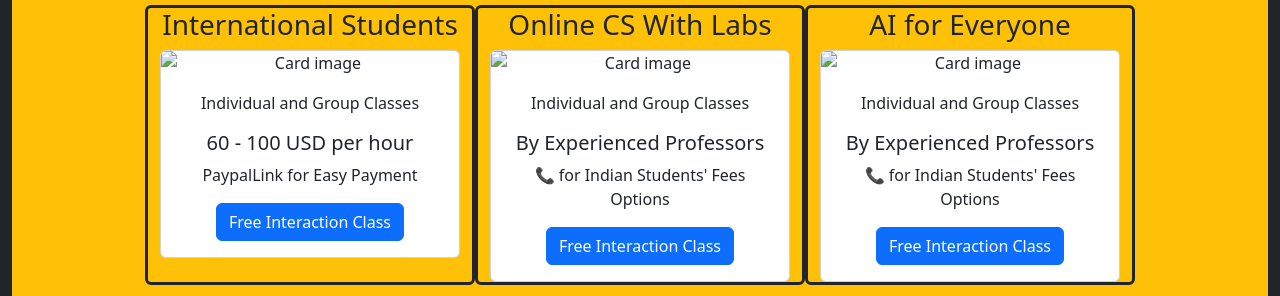
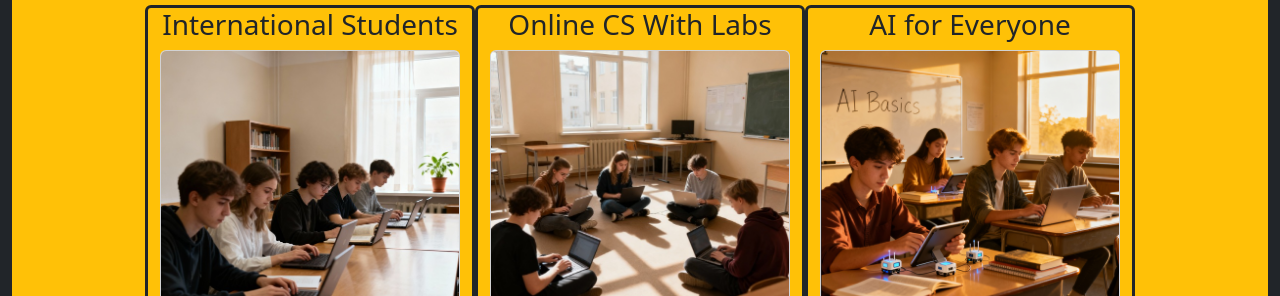
Before and after one commit to WinsomeMall/classes, a plain HTML site: page index.html in a window 1280 px wide. Shown: the part 67-363 px from the top of the page. Drawn offline with nearby package versions, Linux system fonts and the light colour scheme.

Commit message:
Update index.html

```diff
--- a/index.html
+++ b/index.html
@@ -51,7 +51,7 @@
     <div class="col border border-dark border-3 rounded mx=1  text-dark">
       <h3> International Students</h3>
             <div class="card" style="width:300px">
-              <img class="card-img-top" src="../images/internationalstudents.jpg" alt="Card image">
+              <img class="card-img-top" src="internationalstudents.jpg" alt="Card image">
                 <div class="card-body">
                   <p class="card-text">Individual and Group Classes</p>
                   <h5 class="card-text">60 - 100 USD per hour</h5>
@@ -70,7 +70,7 @@
     <div class="col border border-dark border-3 rounded mx=1  text-dark">
         <h3>Online CS With Labs</h3>
         <div class="card" style="width:300px">
-              <img class="card-img-top" src="../images/students.jpg" alt="Card image">
+              <img class="card-img-top" src="students.jpg" alt="Card image">
                 <div class="card-body">
                   <p class="card-text">Individual and Group Classes</p>
                   <h5 class="card-text">By Experienced Professors</h5>
@@ -89,7 +89,7 @@
     <div class="col border border-dark border-3 rounded mx=1  text-dark">
       <h3>AI for Everyone</h3>
       <div class="card" style="width:300px">
-              <img class="card-img-top" src="../images/aistudents.png" alt="Card image">
+              <img class="card-img-top" src="aistudents.png" alt="Card image">
                 <div class="card-body">
                   <p class="card-text">Individual and Group Classes</p>
                   <h5 class="card-text">By Experienced Professors</h5>
@@ -136,4 +136,5 @@
 
 </div>
 </body>
+
 </html>
```
